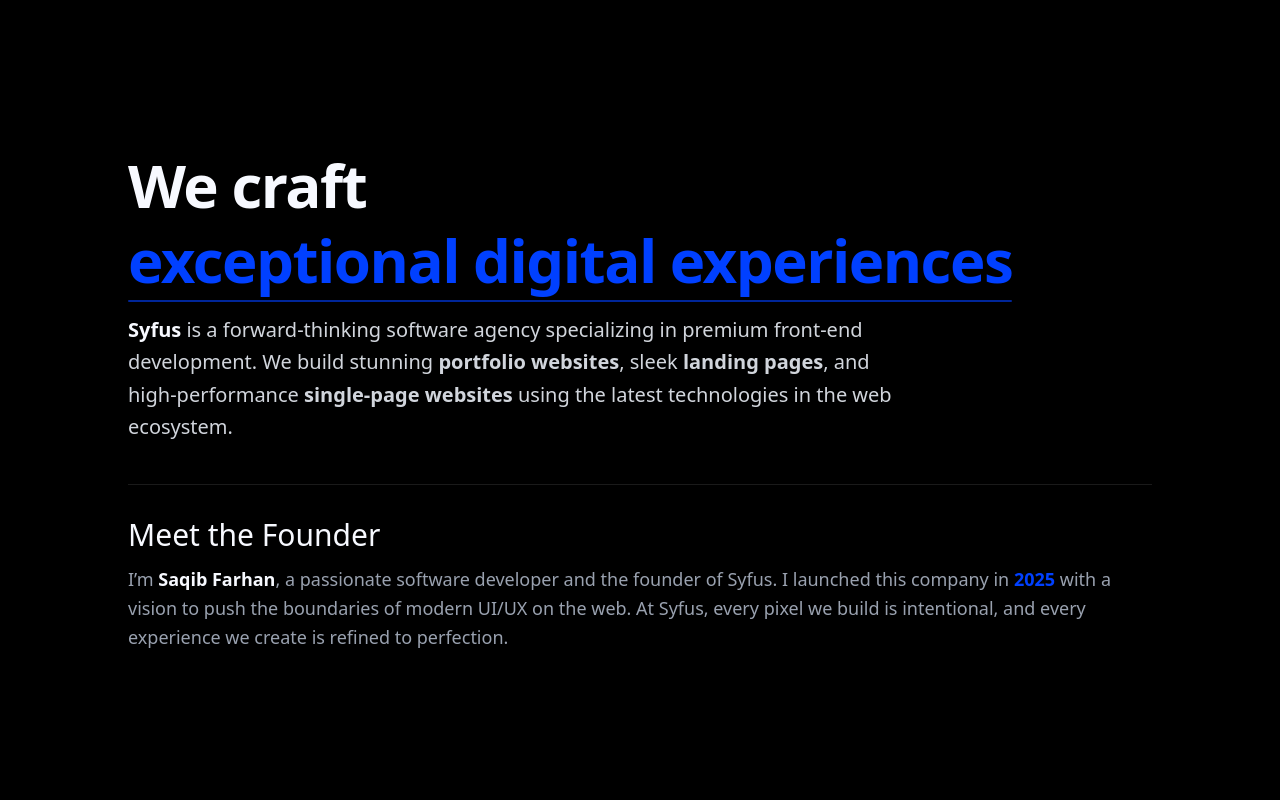
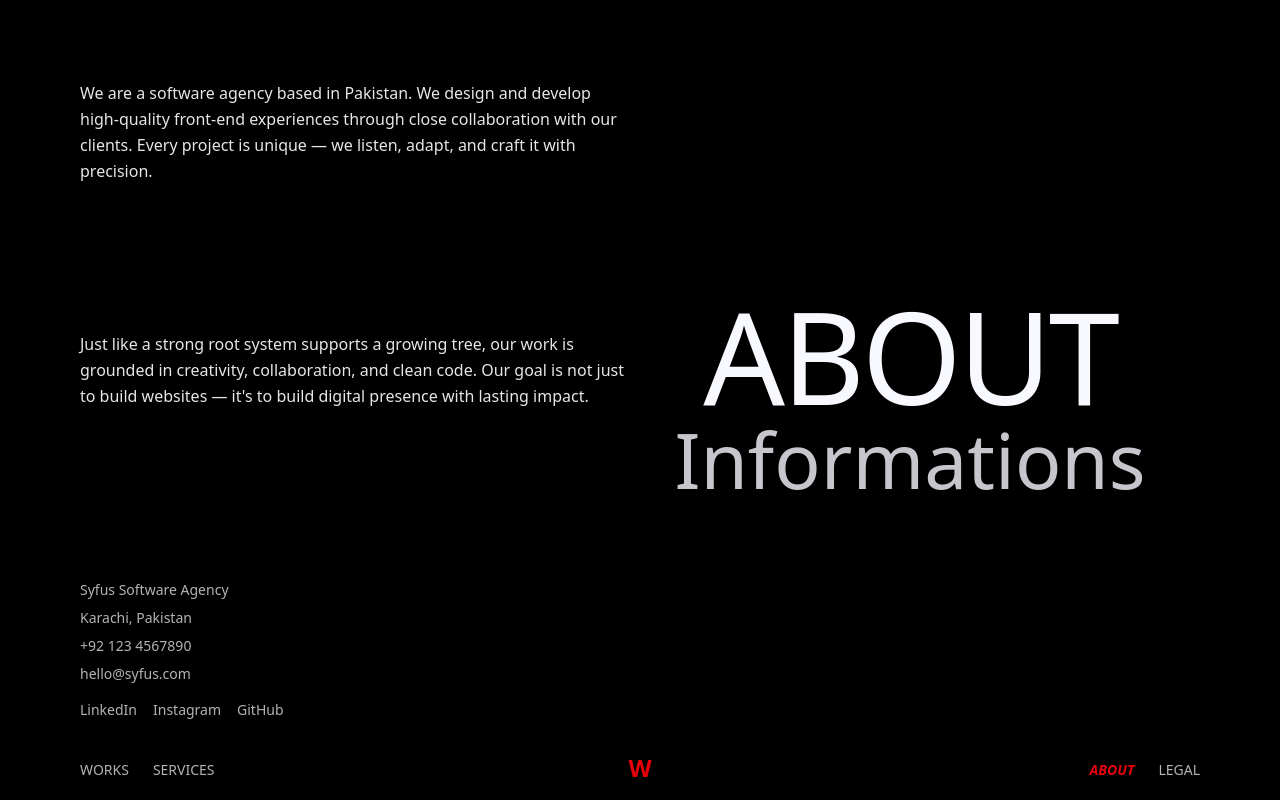
Before and after one commit to SaqibFarhanProgrammer/AgencySyfus, a React (Vite) app: page /about in a window 1280 px wide. Built offline with nearby package versions, Linux system fonts and the light colour scheme.

Commit message:
add routes

```diff
--- a/src/Routes/About_route.jsx
+++ b/src/Routes/About_route.jsx
@@ -2,33 +2,62 @@
 
 const About = () => {
     return (
-        <section className="min-h-screen w-full bg-black text-[#f7f9ff] flex items-center justify-center px-6 lg:px-24 py-20">
-            <div className="max-w-5xl w-full space-y-10">
-                {/* Heading */}
-                <h1 className="text-4xl md:text-6xl font-semibold leading-tight tracking-tight mb-4 relative z-10">
-                    We craft{" "}
-                    <span className="relative text-[#0040ff] inline-block">
-                        exceptional digital experiences
-                        <span className="absolute left-0 bottom-0 w-full h-[2px] bg-[#0040ff] opacity-60 rounded-full translate-y-1"></span>
-                    </span>
-                </h1>
-
-                {/* Description */}
-                <p className="text-lg md:text-xl text-gray-300 max-w-3xl leading-relaxed">
-                    <strong className="text-[#f7f9ff]">Syfus</strong> is a forward-thinking software agency specializing in premium front-end development. We build stunning{" "}
-                    <strong>portfolio websites</strong>, sleek{" "}
-                    <strong>landing pages</strong>, and high-performance{" "}
-                    <strong>single-page websites</strong> using the latest technologies in the web ecosystem.
+        <section className="min-h-screen w-full bg-black text-[#f7f9ff] flex flex-col lg:flex-row px-6 lg:px-20 py-20 gap-10 lg:gap-0 relative">
+            {/* LEFT SIDE: Info Text */}
+            <div className="w-full lg:w-1/2 flex flex-col justify-between text-left space-y-6 max-w-[550px]">
+                <p className="text-sm md:text-base leading-relaxed text-white/90">
+                    We are a software agency based in Pakistan. We design and develop
+                    high-quality front-end experiences through close collaboration with
+                    our clients. Every project is unique — we listen, adapt, and craft
+                    it with precision.
+                </p>
+                <p className="text-sm md:text-base leading-relaxed text-white/90">
+                    Just like a strong root system supports a growing tree, our work
+                    is grounded in creativity, collaboration, and clean code. Our goal
+                    is not just to build websites — it's to build digital presence
+                    with lasting impact.
                 </p>
 
-                {/* Founder Section */}
-                <div className="border-t border-white/10 pt-8">
-                    <h2 className="text-2xl md:text-3xl font-medium mb-3">Meet the Founder</h2>
-                    <p className="text-base md:text-lg text-gray-400 leading-relaxed">
-                        I’m <strong className="text-[#f7f9ff]">Saqib Farhan</strong>, a passionate software developer and the founder of Syfus. I launched this company in{" "}
-                        <strong className="text-[#0040ff]">2025</strong> with a vision to push the boundaries of modern UI/UX on the web. At Syfus, every pixel we build is intentional, and every experience we create is refined to perfection.
-                    </p>
+                {/* Contact Info */}
+                <div className="mt-6 space-y-2 text-white/70 text-sm">
+                    <p>Syfus Software Agency</p>
+                    <p>Karachi, Pakistan</p>
+                    <p>+92 123 4567890</p>
+                    <p>hello@syfus.com</p>
+                    <div className="pt-2 flex gap-4">
+                        <a href="#" className="hover:text-[#0040ff] transition">LinkedIn</a>
+                        <a href="#" className="hover:text-[#0040ff] transition">Instagram</a>
+                        <a href="#" className="hover:text-[#0040ff] transition">GitHub</a>
+                    </div>
                 </div>
+            </div>
+
+            {/* RIGHT SIDE: Title */}
+            <div className="w-full lg:w-1/2 flex flex-col items-start lg:items-center justify-center text-left lg:text-center">
+                <h1 className="text-[10vw] leading-none font-light tracking-tight text-[#f7f9ff]">
+                    ABOUT
+                </h1>
+                <h2 className="text-[6vw] leading-tight font-light text-[#f7f9ff] opacity-80 -mt-2">
+                    Informations
+                </h2>
+            </div>
+
+            {/* Bottom Navigation */}
+            <div className="absolute bottom-5 left-0 w-full flex justify-between items-center px-6 lg:px-20 text-sm text-white/70">
+                <div className="flex gap-6">
+                    <a href="#" className="hover:text-[#0040ff]">WORKS</a>
+                    <a href="#" className="hover:text-[#0040ff]">SERVICES</a>
+                </div>
+                <div className="flex gap-6">
+                    <a href="#" className="text-red-600 font-semibold italic">ABOUT</a>
+                    <a href="#" className="hover:text-[#0040ff]">LEGAL</a>
+                </div>
+            </div>
+
+            {/* Bottom Center Logo */}
+            <div className="absolute bottom-4 left-1/2 transform -translate-x-1/2 text-red-600 text-2xl font-bold">
+                {/* Logo placeholder or SVG */}
+                W
             </div>
         </section>
     );
```
